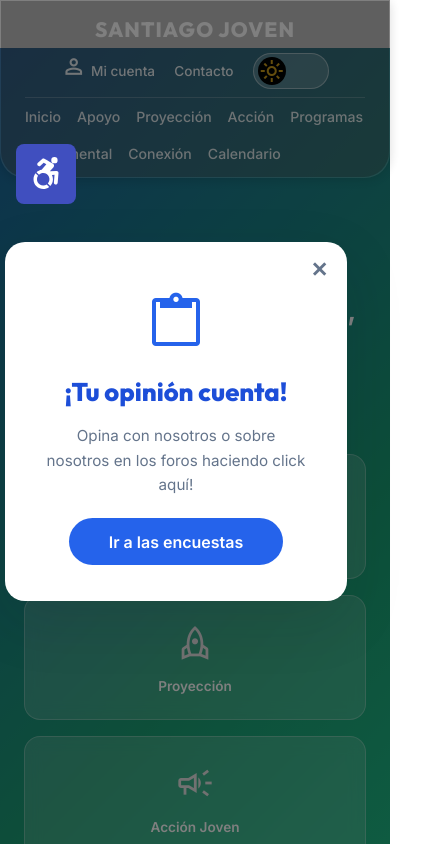
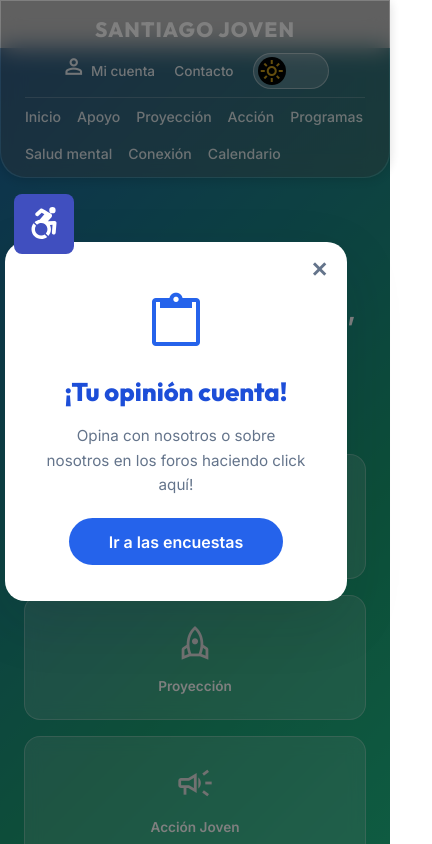
Before and after one commit to Matias311/Santiago-Joven, a React (Vite) app in the folder frontend/: page / in a window 390 px wide. Shown: the top 844 px of the page, 432 px wide, since content can reach past the window. Built offline with nearby package versions, Linux system fonts and the light colour scheme.

Commit message:
feat: Mejora de responnsividad con el boton de accesibilidad

```diff
--- a/frontend/src/components/Accesibilidad/Accesibilidad.css
+++ b/frontend/src/components/Accesibilidad/Accesibilidad.css
@@ -11,20 +11,47 @@
 
 .accessibility-container {
   position: fixed;
-  top: 9rem;
+  top: 10rem;
   left: 1rem;
   z-index: 9999;
+  transition: top 0.2s ease;
 }
 
 .accessibility-btn {
   background: #404fbf;
   color: white;
   font-size: 2rem;
-  width: 60px;
-  height: 60px;
-  border-radius: 8px;
+  width: 3.75rem;
+  height: 3.75rem;
+  border-radius: 0.5rem;
   border: none;
   cursor: pointer;
+}
+
+@media (max-width: 1200px) {
+  .accessibility-container {
+    top: 11.5rem;
+  }
+}
+
+@media (max-width: 992px) {
+  .accessibility-container {
+    top: 13rem;
+  }
+}
+
+@media (max-width: 768px) {
+  .accessibility-container {
+    top: 14.5rem;
+    left: 0.875rem;
+  }
+}
+
+@media (max-width: 768px) {
+  .accessibility-container {
+    top: 8rem;
+    left: 0.875rem;
+  }
 }
 
 .accessibility-panel {
--- a/frontend/src/components/Accesibilidad/Accesibilidad.tsx
+++ b/frontend/src/components/Accesibilidad/Accesibilidad.tsx
@@ -1,4 +1,4 @@
-import { useState } from "react";
+import { useEffect, useState } from "react";
 import "./Accesibilidad.css";
 import { faAccessibleIcon } from "@fortawesome/free-brands-svg-icons/faAccessibleIcon";
 import { FontAwesomeIcon } from "@fortawesome/react-fontawesome";
@@ -35,6 +35,20 @@ export default function AccessibilityWidget({
   targetSelector = "#site-content",
 }: Props) {
   const [open, setOpen] = useState(false);
+  const [topOffset, setTopOffset] = useState(160);
+
+  useEffect(() => {
+    const updateTopOffset = () => {
+      const navbar = document.querySelector(".navbar");
+      const defaultOffset = 160;
+      const navHeight = navbar?.getBoundingClientRect().height ?? 128;
+      setTopOffset(navHeight + 16);
+    };
+
+    updateTopOffset();
+    window.addEventListener("resize", updateTopOffset);
+    return () => window.removeEventListener("resize", updateTopOffset);
+  }, []);
 
   /** Obtiene el elemento objetivo o `document.body` como fallback. */
   const getTarget = (): Element | null => {
@@ -84,7 +98,7 @@ export default function AccessibilityWidget({
   };
 
   return (
-    <div className="accessibility-container" aria-hidden={false}>
+    <div className="accessibility-container" aria-hidden={false} style={{ top: `${topOffset}px` }}>
       <button
         className="accessibility-btn"
         aria-label="Abrir opciones de accesibilidad"
--- a/frontend/src/components/Footer/Footer.css
+++ b/frontend/src/components/Footer/Footer.css
@@ -23,7 +23,8 @@ footer {
     align-items: center;
 
     & img {
-      width: 25rem;
+      width: 20rem;
+      max-width: 100%;
       aspect-ratio: auto;
     }
 
--- a/frontend/src/components/Navbar/Navbar.css
+++ b/frontend/src/components/Navbar/Navbar.css
@@ -15,6 +15,7 @@
 .navbar {
   border-radius: 0 0 25px 25px;
   background: var(--navbar-bg);
+  backdrop-filter: blur(12px);
   padding: 2rem 3rem;
   position: sticky;
   top: 0;
--- a/frontend/src/components/cartas/Card.css
+++ b/frontend/src/components/cartas/Card.css
@@ -39,6 +39,7 @@
 .grupo-cartas .icono {
   font-size: 1.4rem;
   width: 2.8rem;
+  max-width: 100%;
   height: 2.8rem;
   display: flex;
   align-items: center;
--- a/frontend/src/components/pages/inicio/inicio.css
+++ b/frontend/src/components/pages/inicio/inicio.css
@@ -86,6 +86,8 @@ body {
    Encabezado principal de la landing page con fondo degradado.
    ============================================================= */
 .inicio-section {
+  width: 100%;
+  padding-inline: 3rem;
   background: linear-gradient(135deg, var(--azul) 0%, #1a9e73 60%, var(--verde) 100%);
   min-height: 400px;
   padding: 7rem 3rem;
@@ -115,6 +117,7 @@ body {
    Contenedor principal de la página con secciones blancas y verdes.
    ============================================================= */
 .contenido-principal {
+  width: 100%;
   background: var(--bg-content);
   margin-top: 0rem;
   padding: 3rem 3rem 2rem;
--- a/frontend/src/components/sliders/slider.css
+++ b/frontend/src/components/sliders/slider.css
@@ -24,6 +24,7 @@
   background: transparent;
   border: transparent;
   width: 38px;
+  max-width: 100%;
   height: 38px;
   cursor: pointer;
   font-size: 1.1rem;
@@ -50,6 +51,7 @@
 
 .slider-activo .carta-universal {
   width: 100%;
+  max-width: 100%;
   background: var(--blanco);
   border: 1px solid rgba(32,197,141,0.18);
   border-radius: var(--radio-grande);
@@ -64,6 +66,7 @@
 .slider-activo .icono {
   font-size: 2rem;
   width: 4rem;
+  max-width: 100%;
   height: 4rem;
   background: rgba(32,197,141,0.14);
   color: var(--verde);
@@ -87,7 +90,7 @@
   font-size: 0.92rem;
   color: var(--gris-texto);
   line-height: 1.6;
-  max-width: 540px;
+  max-width: 100%;
   margin: 0 auto;
 }
 
```
Also changed, not shown: frontend/src/components/Navbar/Navbar.tsx (+43 -4 lines).
